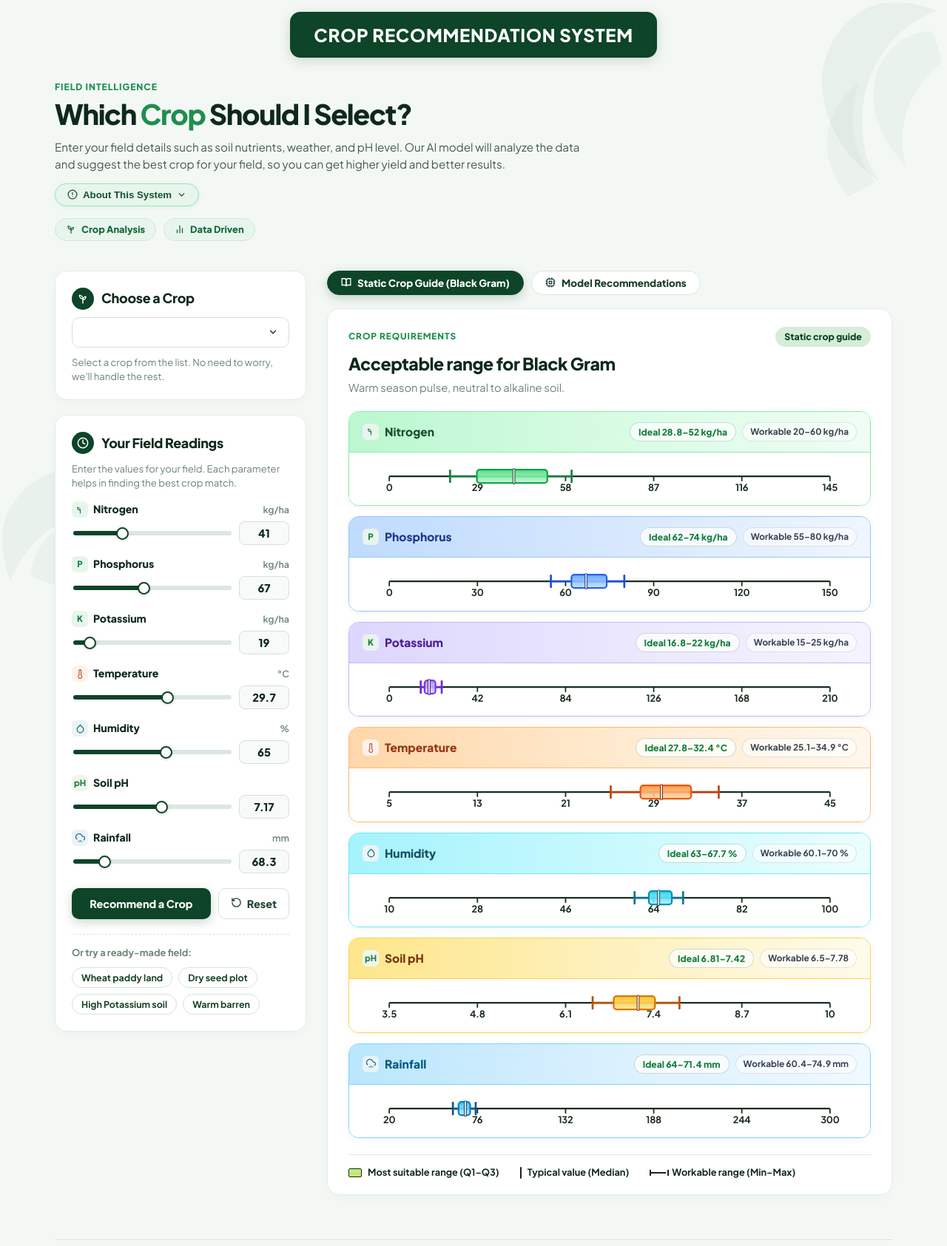
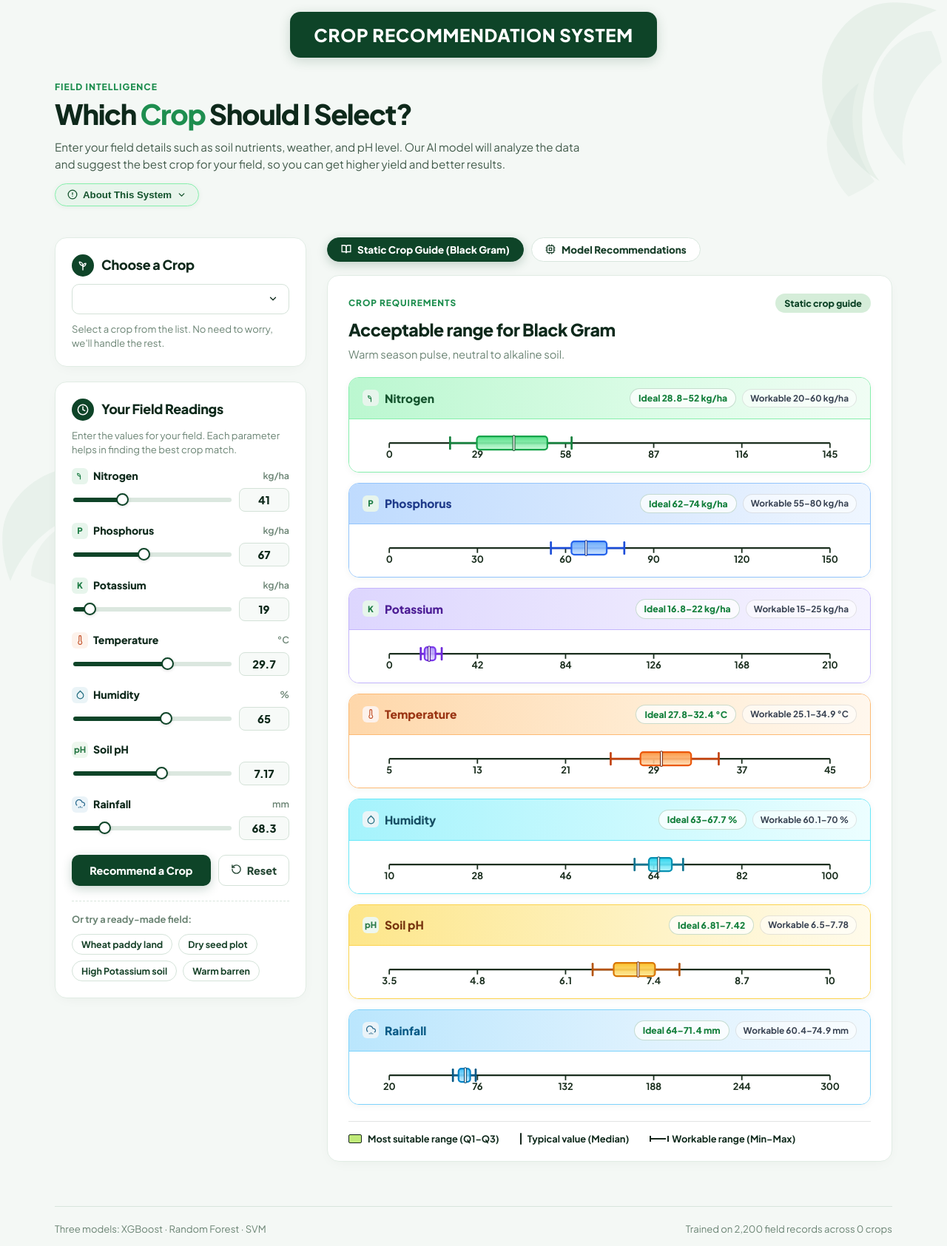
Before and after one commit to roohullahbsai-2024a-cell/Crop-Prediction-System, a Flask app: page / in a window 1280 px wide. Shown: the top 1685 px of the page at 74% size. Run offline with Flask 3, Linux system fonts and the light colour scheme; lists and menus that the app fills with data are empty; parts of the project's set-up code (start-up, migrations or seed data) failed here and were passed over.

Commit message:
Remove Crop Analysis and Data Driven meta pills from header

```diff
--- a/templates/index.html
+++ b/templates/index.html
@@ -80,24 +80,6 @@
       <div class="ai-intel-footer">Powered by XGBoost · Random Forest · SVM</div>
     </div>
 
-    <div class="meta-pills">
-      <span class="tag-pill">
-        <svg viewBox="0 0 24 24" width="14" height="14" fill="none" stroke="currentColor" stroke-width="2.2" stroke-linecap="round" stroke-linejoin="round">
-          <path d="M12 21v-9"></path>
-          <path d="M12 12C12 8 9 5 5 5c0 4 3 7 7 7z"></path>
-          <path d="M12 14c0-3.3 2.7-6 6-6 0 3.3-2.7 6-6 6z"></path>
-        </svg>
-        Crop Analysis
-      </span>
-      <span class="tag-pill">
-        <svg viewBox="0 0 24 24" width="14" height="14" fill="none" stroke="currentColor" stroke-width="2.2" stroke-linecap="round" stroke-linejoin="round">
-          <line x1="18" y1="20" x2="18" y2="10"></line>
-          <line x1="12" y1="20" x2="12" y2="4"></line>
-          <line x1="6" y1="20" x2="6" y2="14"></line>
-        </svg>
-        Data Driven
-      </span>
-    </div>
   </header>
 
   <div class="layout">
```
